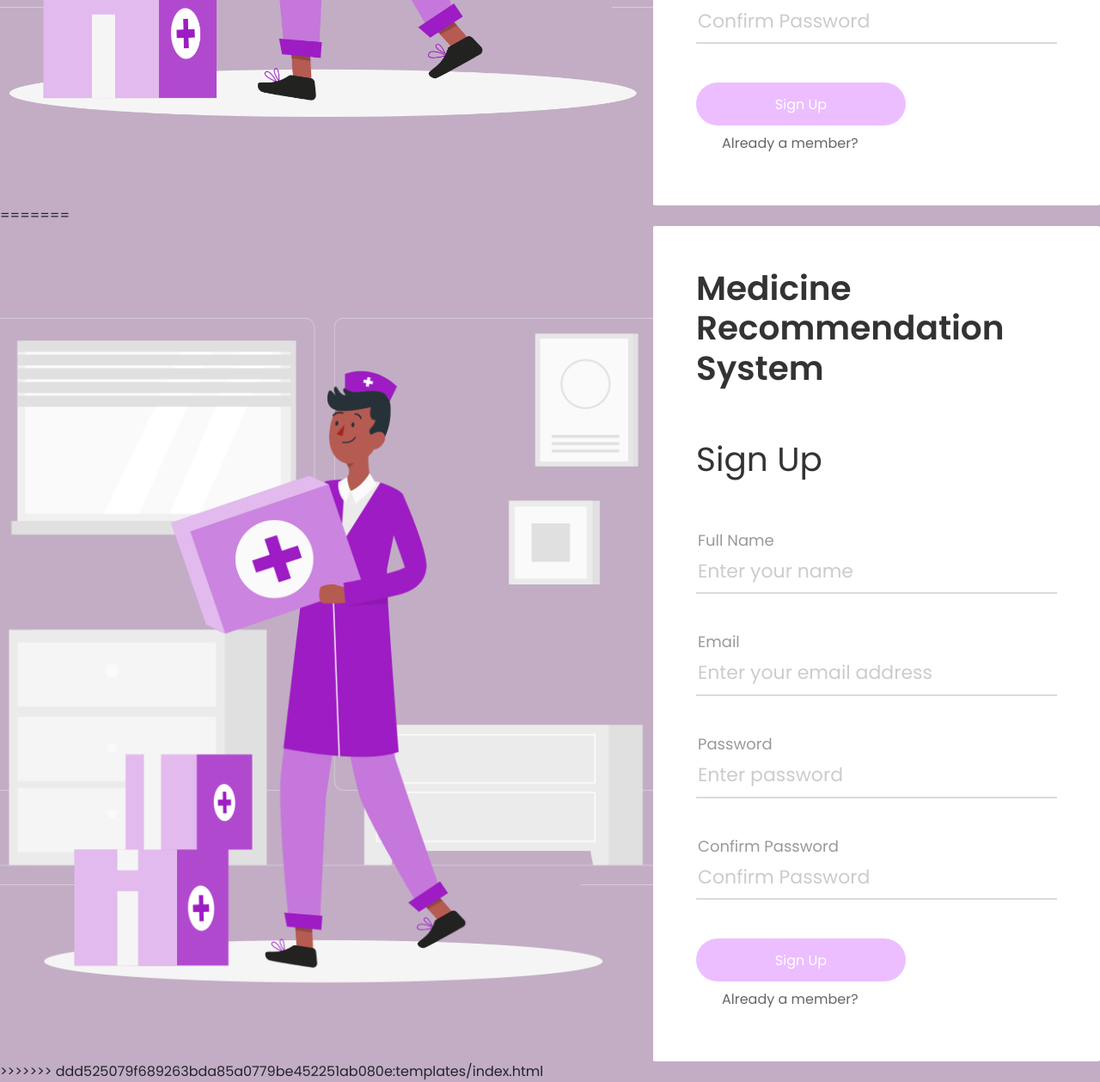
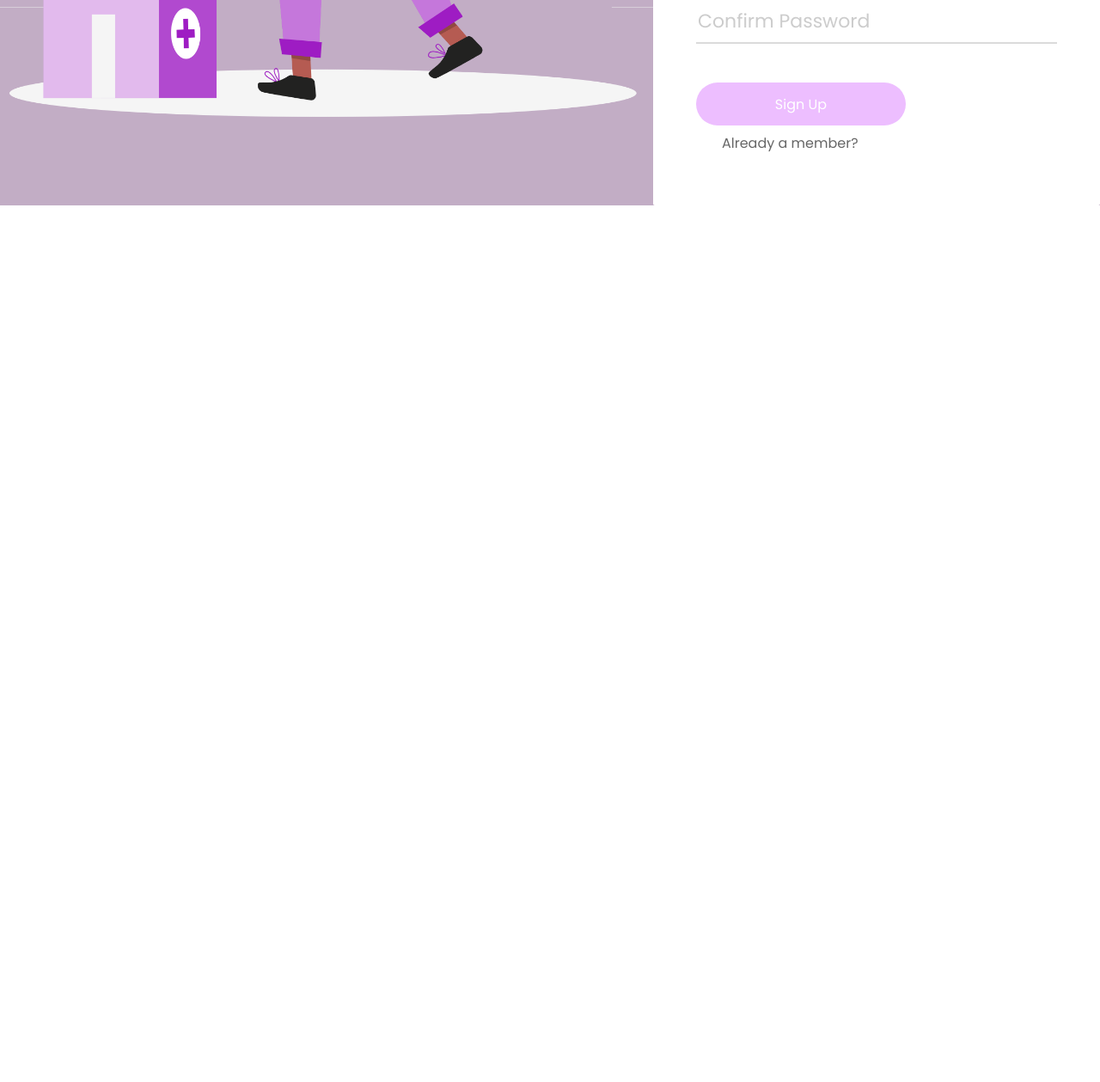
Before and after one commit to MimansaSharma15/SEPM-Project, a Flask app: page /signup in a window 1280 px wide. Shown: the part 876-2135 px from the top of the page at 86% size. After the commit the page ends 1115 px from the top, so only its background shows below. Run offline with Flask 2, Linux system fonts and the light colour scheme; some libraries are stand-ins or nearby versions.

Commit message:
(): fixed mimi

```diff
--- a/main.py
+++ b/main.py
@@ -61,7 +61,14 @@
 
 
 @app.route('/signup', methods=['GET', 'POST'])
-def signup():
+def signup() -> redirect:
+
+    """
+
+    Returns:
+
+    """
+
     if request.method == 'POST':
         name = request.form['name']
         password = request.form['pass']
--- a/templates/signup.html
+++ b/templates/signup.html
@@ -76,82 +76,3 @@
 	</div>
 
 </body>
-=======
-<!DOCTYPE html>
-<html lang="en">
-<head>
-	<title>Medicine Recommendation System</title>
-	<meta charset="UTF-8">
-	<meta name="viewport" content="width=device-width, initial-scale=1">
-	<link rel="stylesheet" type="text/css" href="vendor/bootstrap/css/bootstrap.min.css">
-	<link rel="preconnect" href="https://fonts.gstatic.com">
-	<link href="https://fonts.googleapis.com/css2?family=Poppins:wght@200;300;400;500;600;700;900&display=swap" rel="stylesheet">
-	<link rel="stylesheet" type="text/css" href="../static/util.css">
-	<link rel="stylesheet" type="text/css" href="../static/main.css">
-</head>
-<body style="background-color: #c2adc5;">
-
-	<div class="limiter">
-		<div class="container-login100">
-			<div class="login100-more" style="background-image: url('../static/images/Medicine-rafiki.png');"></div>
-
-			<div class="wrap-login100 p-l-50 p-r-50 p-t-50 p-b-50">
-				<form class="login100-form validate-form" method="POST">
-					<span class="login100-form-title p-b-59">
-						Medicine Recommendation System
-					</span>
-					<span class="login100-form-title1 p-b-59">
-						Sign Up
-					</span>
-
-					<div class="wrap-input100 validate-input" data-validate="Name is required">
-						<span class="label-input100">Full Name</span>
-						<input class="input100" type="text" name="name" placeholder="Enter your name">
-						<span class="focus-input100"></span>
-					</div>
-
-					<div class="wrap-input100 validate-input" data-validate = "Valid email is required: ex@abc.xyz">
-						<span class="label-input100">Email</span>
-						<input class="input100" type="text" name="email" placeholder="Enter your email address">
-						<span class="focus-input100"></span>
-					</div>
-
-					<div class="wrap-input100 validate-input" data-validate = "Password is required">
-						<span class="label-input100">Password</span>
-						<input class="input100" type="text" name="pass" placeholder="Enter password">
-						<span class="focus-input100"></span>
-					</div>
-
-					<div class="wrap-input100 validate-input" data-validate = "Enter password again">
-
-						<span class="label-input100">Confirm Password</span>
-
-						<input class="input100" type="text" name="repeat_password" placeholder="Confirm Password">
-						<span class="focus-input100"></span>
-
-						<h3>{{error}}</h3>
-
-					</div>
-
-
-					<div class="container-login100-form-btn">
-						<div class="wrap-login100-form-btn">
-							<div class="login100-form-bgbtn"></div>
-							<button class="login100-form-btn">
-								Sign Up
-							</button>
-						</div>
-
-						<a href="/" class="dis-block txt3 hov1 p-r-30 p-t-10 p-b-10 p-l-30">
-							Already a member?
-							<i class="fa fa-long-arrow-right m-l-5"></i>
-						</a>
-					</div>
-				</form>
-			</div>
-		</div>
-	</div>
-
-</body>
->>>>>>> ddd525079f689263bda85a0779be452251ab080e:templates/index.html
-</html>
```
Also changed, not shown: db.sqlite (added).
